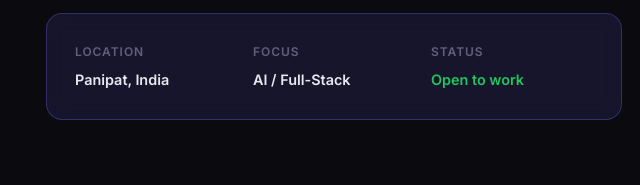
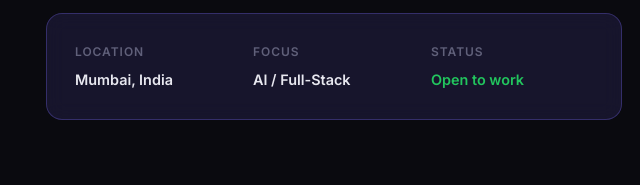
Before and after one commit to apekshasaxena12/portfolio, a plain HTML site: page index.html in a window 1280 px wide. Shown: the part 1237-1422 px from the top of the page, 618-1258 px from the left. Drawn offline with Linux system fonts and the light colour scheme.

Commit message:
Update index.html

```diff
--- a/index.html
+++ b/index.html
@@ -1636,7 +1636,7 @@
             <div style="display: flex; gap: 1rem; flex-wrap: wrap;">
               <div style="flex: 1; min-width: 140px;">
                 <div style="font-size: 0.75rem; color: var(--text3); font-weight: 600; text-transform: uppercase; letter-spacing: 0.08em; margin-bottom: 0.4rem;">Location</div>
-                <div style="font-weight: 600; font-size: 0.9rem;">Panipat, India</div>
+                <div style="font-weight: 600; font-size: 0.9rem;">Mumbai, India</div>
               </div>
               <div style="flex: 1; min-width: 140px;">
                 <div style="font-size: 0.75rem; color: var(--text3); font-weight: 600; text-transform: uppercase; letter-spacing: 0.08em; margin-bottom: 0.4rem;">Focus</div>
```
